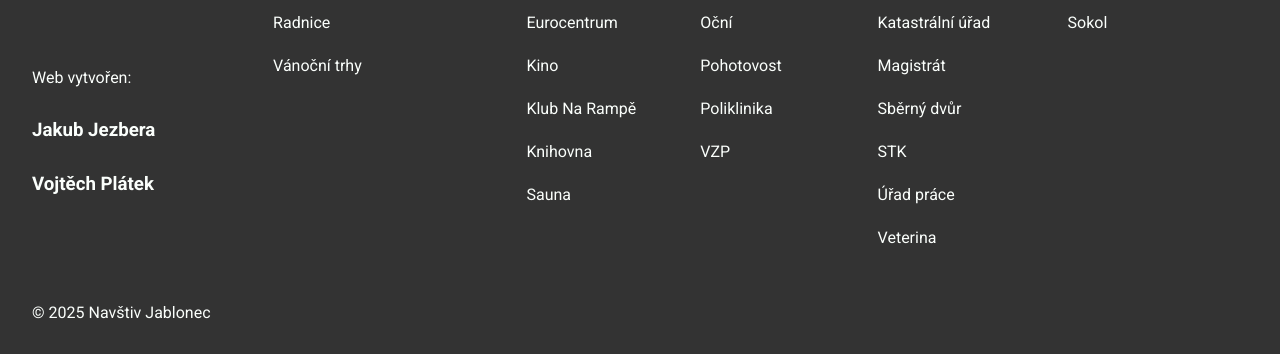
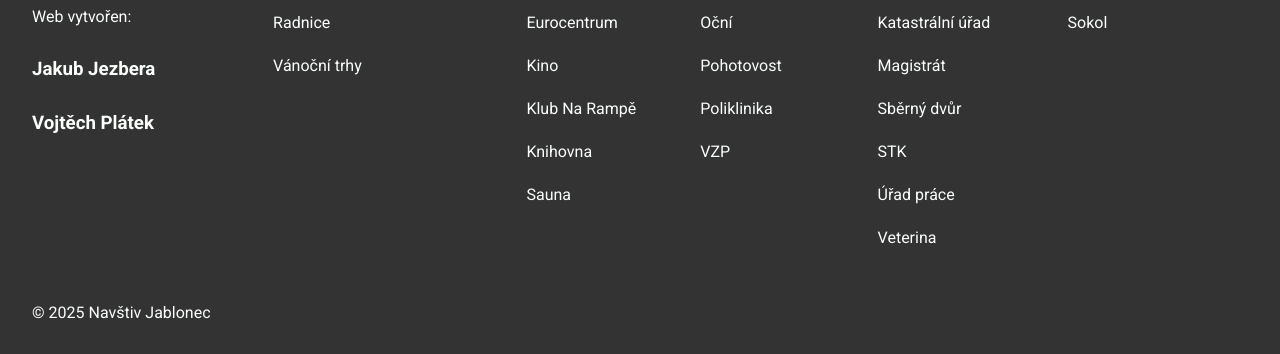
Before and after one commit to Kubaejj/Navstiv-Jablonec, a plain HTML site: page index.html in a window 1280 px wide. Shown: the part 2649-3003 px from the top of the page. Drawn offline with Linux system fonts and the light colour scheme.

Commit message:
fix footer top

```diff
--- a/styles/style.css
+++ b/styles/style.css
@@ -180,7 +180,7 @@ body {
     display: grid;
     grid-template-areas: "logo links"
                          "info links";
-    grid-auto-rows: min-content;
+    grid-template-rows: min-content 1fr;
     grid-template-columns: min-content 1fr;
     gap: 2rem;
     /* display: flex;
```
